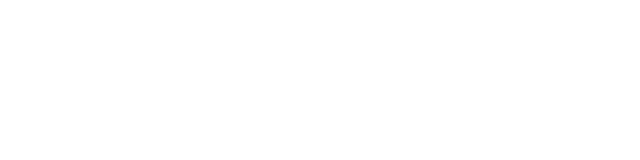
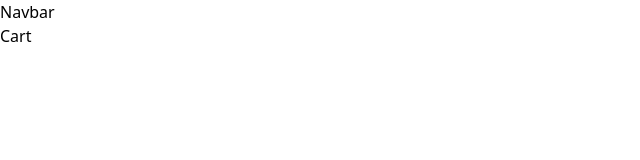
Before and after one commit to LaurenCummings/shopping-cart-project, a React (Vite) app: page /cart in a window 1280 px wide. Shown: the top 160 px of the page, without its empty margins (0-640 px from the left). Built offline with nearby package versions, Linux system fonts and the light colour scheme.

Commit message:
Added routes for home and cart

```diff
--- a/src/App.jsx
+++ b/src/App.jsx
@@ -1,9 +1,18 @@
 import './App.css'
+import { Routes, Route } from 'react-router-dom';
+import Home from './pages/Home';
+import Cart from './pages/Cart';
 
 function App() {
 
   return (
-    <div></div>
+    <div>
+      <h1>Navbar</h1>
+      <Routes>
+        <Route exact path='/' element={<Home />} />
+        <Route path='/cart' element={<Cart />} />
+      </Routes>
+    </div>
   )
 }
 
--- a/src/main.jsx
+++ b/src/main.jsx
@@ -1,9 +1,12 @@
 import { StrictMode } from 'react'
 import { createRoot } from 'react-dom/client'
+import { BrowserRouter } from 'react-router-dom';
 import App from './App.jsx'
 
 createRoot(document.getElementById('root')).render(
   <StrictMode>
-    <App />
+    <BrowserRouter>
+      <App />
+    </BrowserRouter>
   </StrictMode>,
 )
--- a/src/pages/Cart.jsx
+++ b/src/pages/Cart.jsx
@@ -1,7 +1,7 @@
 function Cart() {
     return (
         <div>
-
+            Cart
         </div>
     )
 }
--- a/src/pages/Home.jsx
+++ b/src/pages/Home.jsx
@@ -1,7 +1,7 @@
 function Home() {
     return (
         <div>
-
+            Home
         </div>
     )
 }
```
